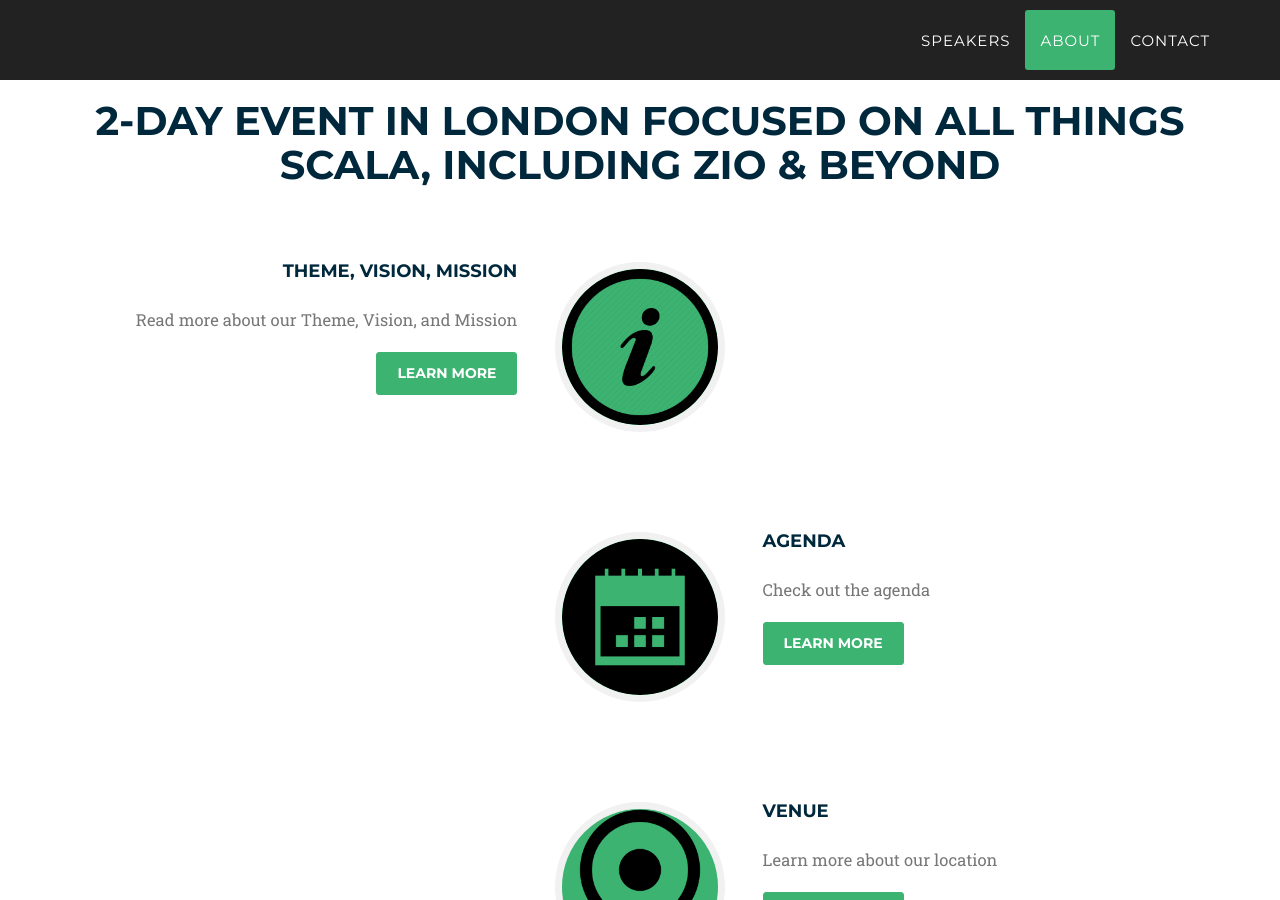
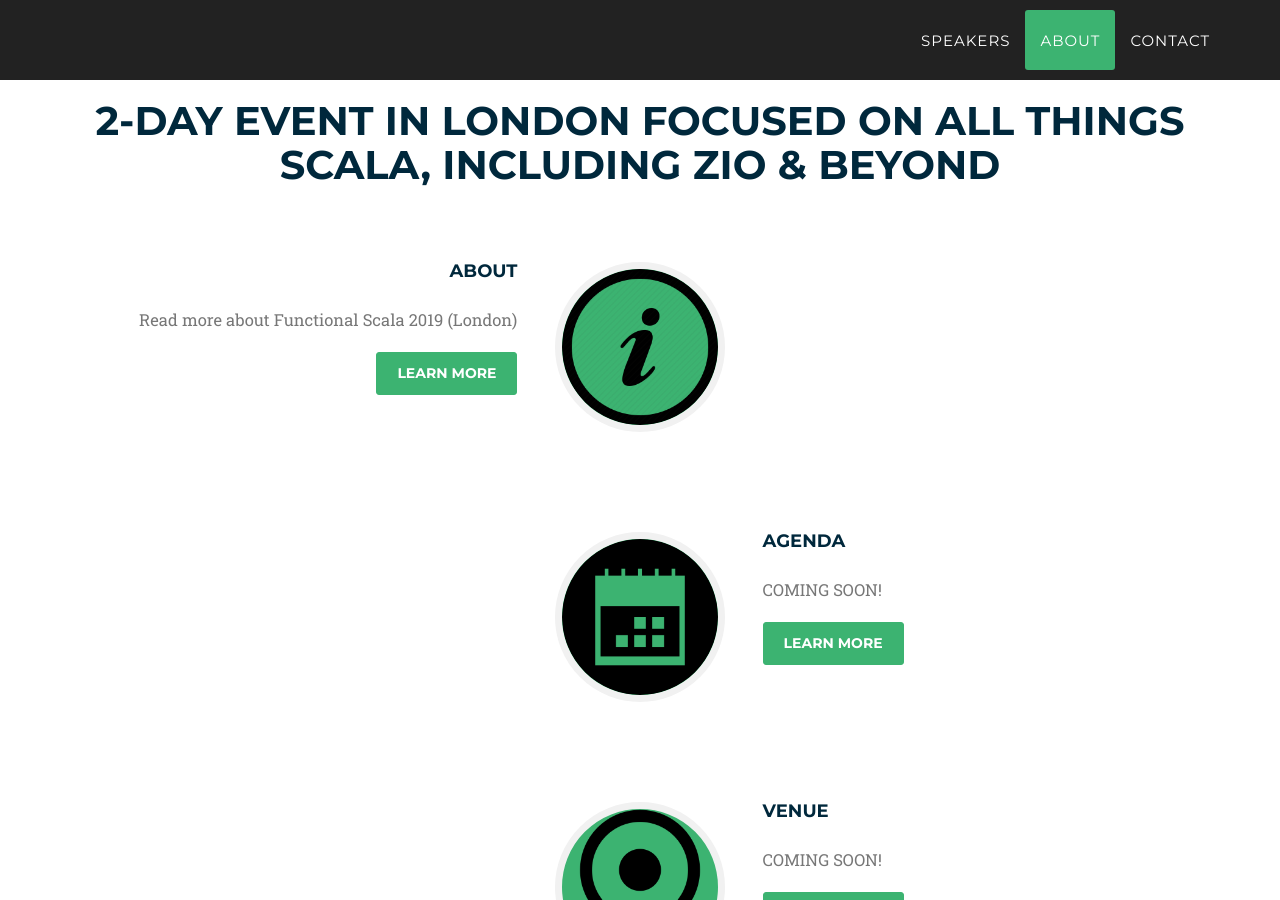
Before and after one commit to melvinchng/event-jekyll-theme, a Jekyll site: the page built from index.html, in a window 1280 px wide and 900 px high, scrolled down 4949 px. Built offline with Jekyll 4.4.1, drawn with Linux system fonts in a browser that asks for light colours; some web fonts are replaced.

Commit message:
mark pending

```diff
--- a/_data/twenty_17/home_about_data.yml
+++ b/_data/twenty_17/home_about_data.yml
@@ -1,16 +1,16 @@
 - inverted:
   img: icon-about.jpeg
-  name: Theme, Vision, Mission
-  info: Read more about our Theme, Vision, and Mission
+  name: About
+  info: Read more about Functional Scala 2019 (London)
   link: /about
 
 - inverted: timeline-inverted
   img: icon-agenda.jpeg
   name: Agenda
-  info: Check out the agenda
+  info: COMING SOON!
   link: /agenda
 - inverted: timeline-inverted
   img: icon-venue.jpeg
   name: Venue
-  info: Learn more about our location
+  info: COMING SOON!
   link: /venue
```
